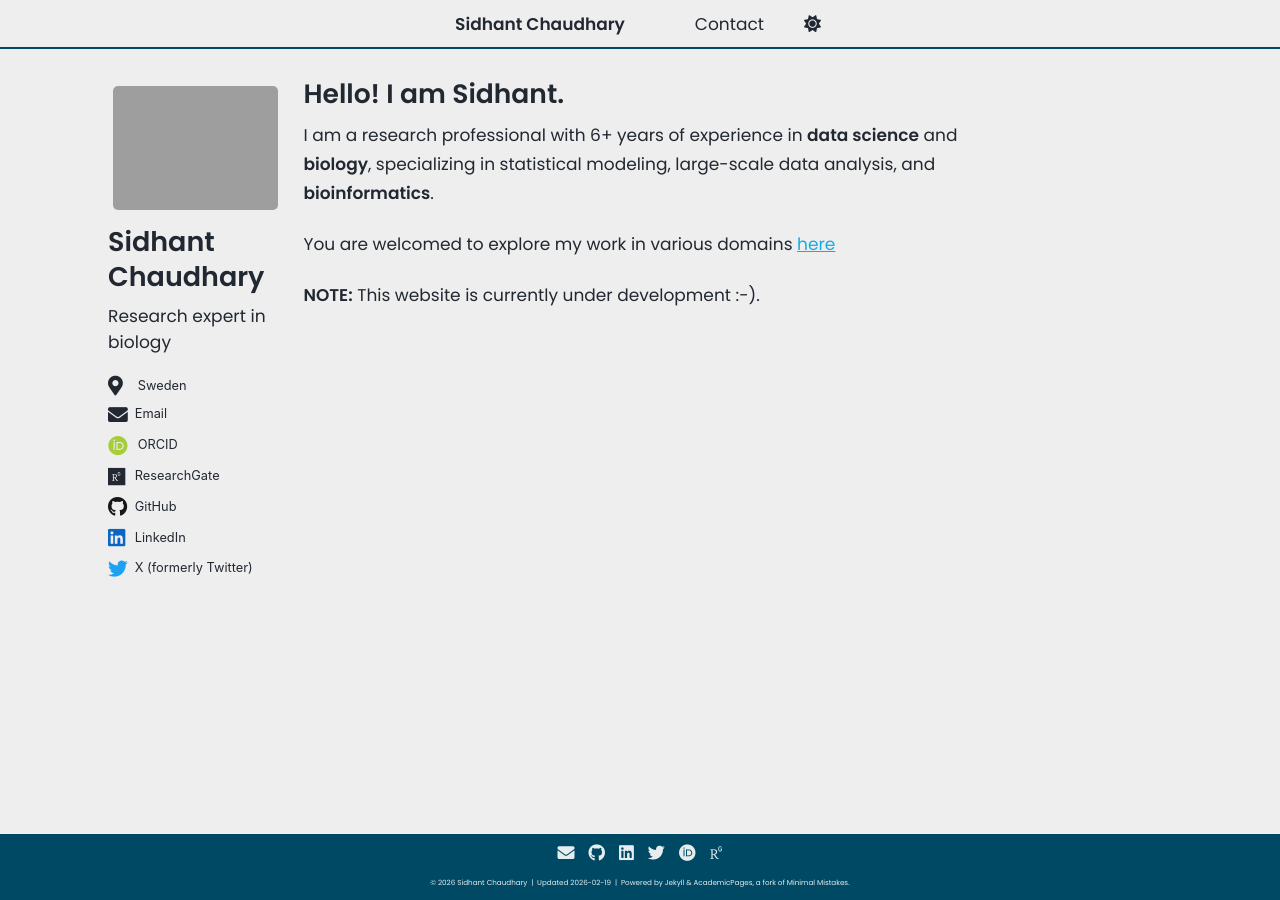
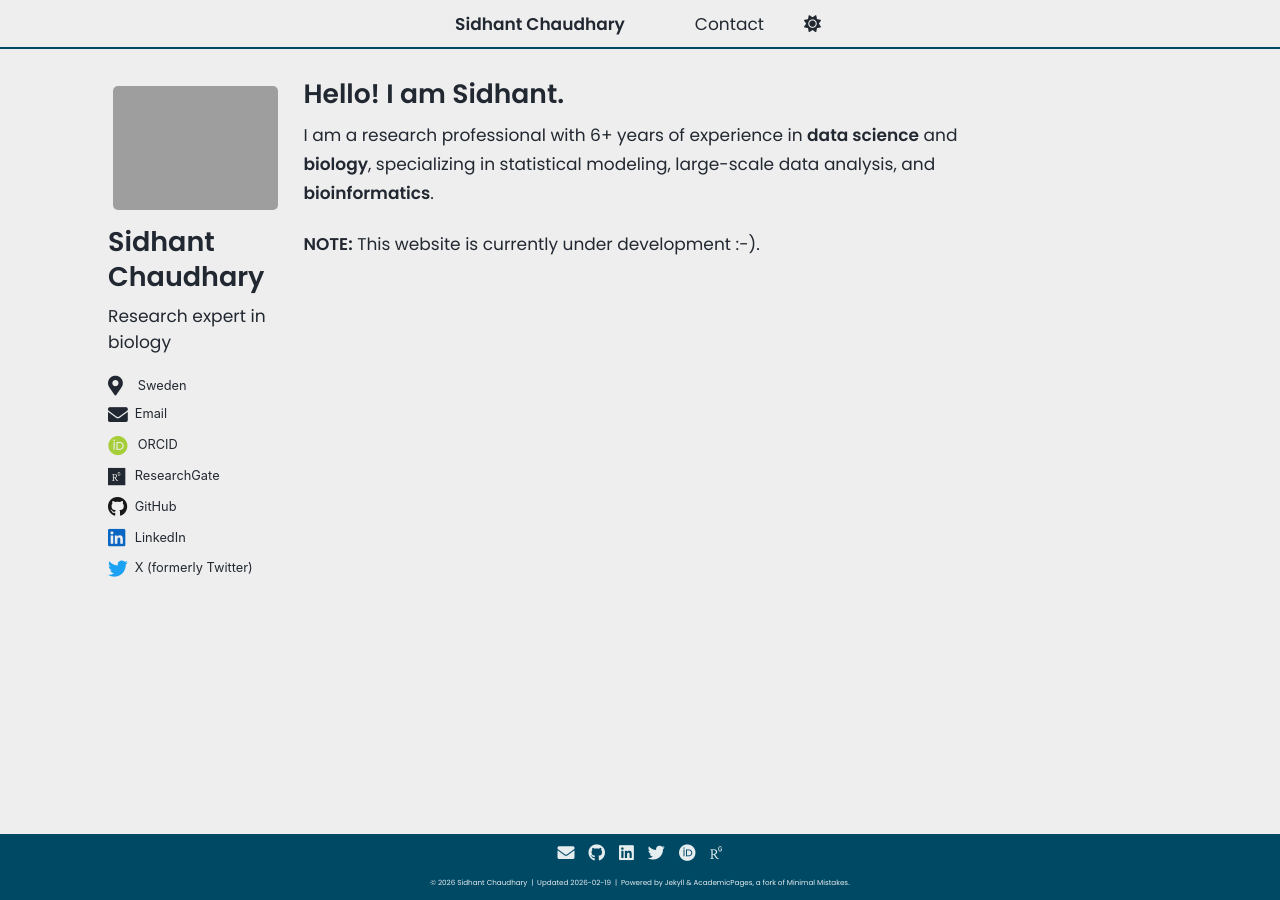
Before and after one commit to chaudharyz/chaudharyz.github.io, a Jekyll site: the page built from _pages/about.md, in a window 1280 px wide. Built offline with Jekyll 4.4.1, drawn with Linux system fonts in a browser that asks for light colours; some web fonts are replaced; a style sheet for code colours, icons or effects is not loaded.

Commit message:
about me page stopping link

```diff
--- a/_pages/about.md
+++ b/_pages/about.md
@@ -10,6 +10,6 @@ redirect_from:
 I am a research professional with 6+ years of experience in **data science** and **biology**, specializing in statistical modeling, large-scale data analysis, and **bioinformatics**.
 
 
-You are welcomed to explore my work in various domains [here](/portfolio/)
+<!-- You are welcomed to explore my work in various domains [here](/portfolio/) -->
 
 **NOTE:** This website is currently under development :-).
```
